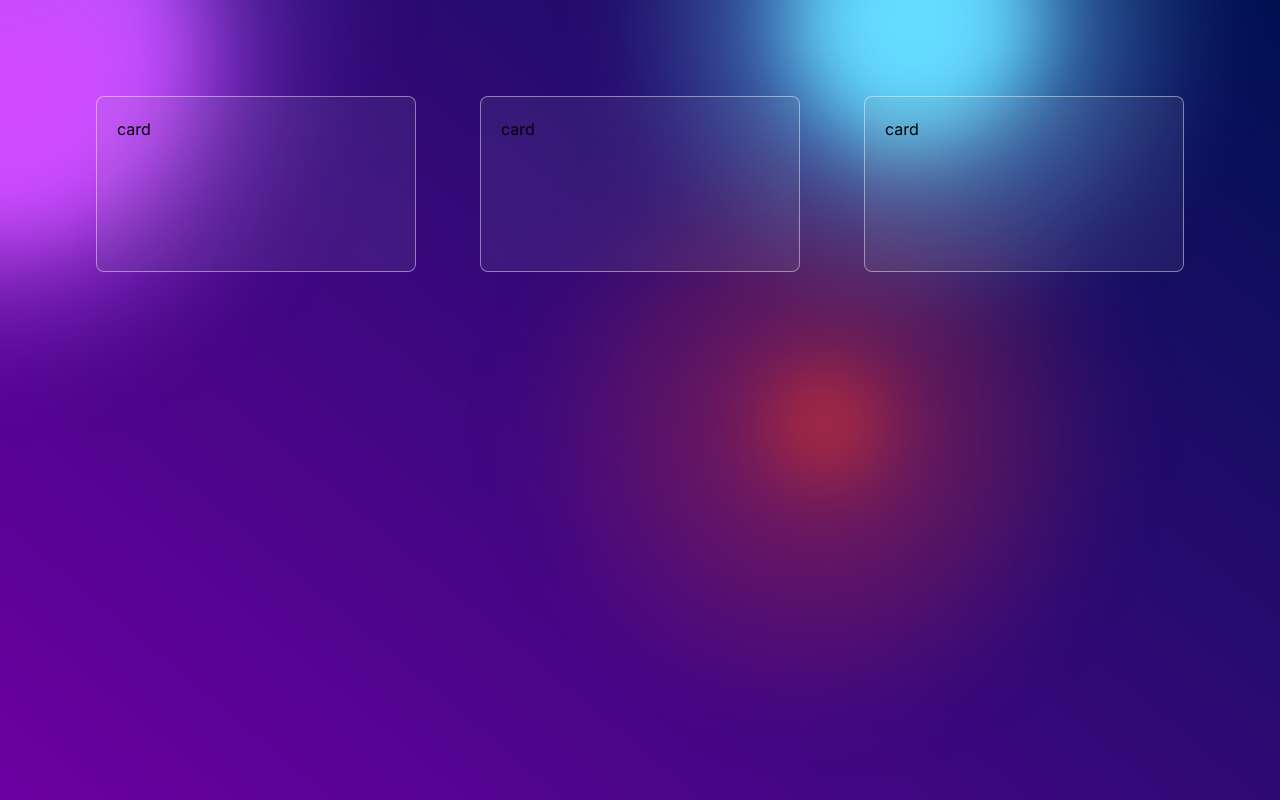
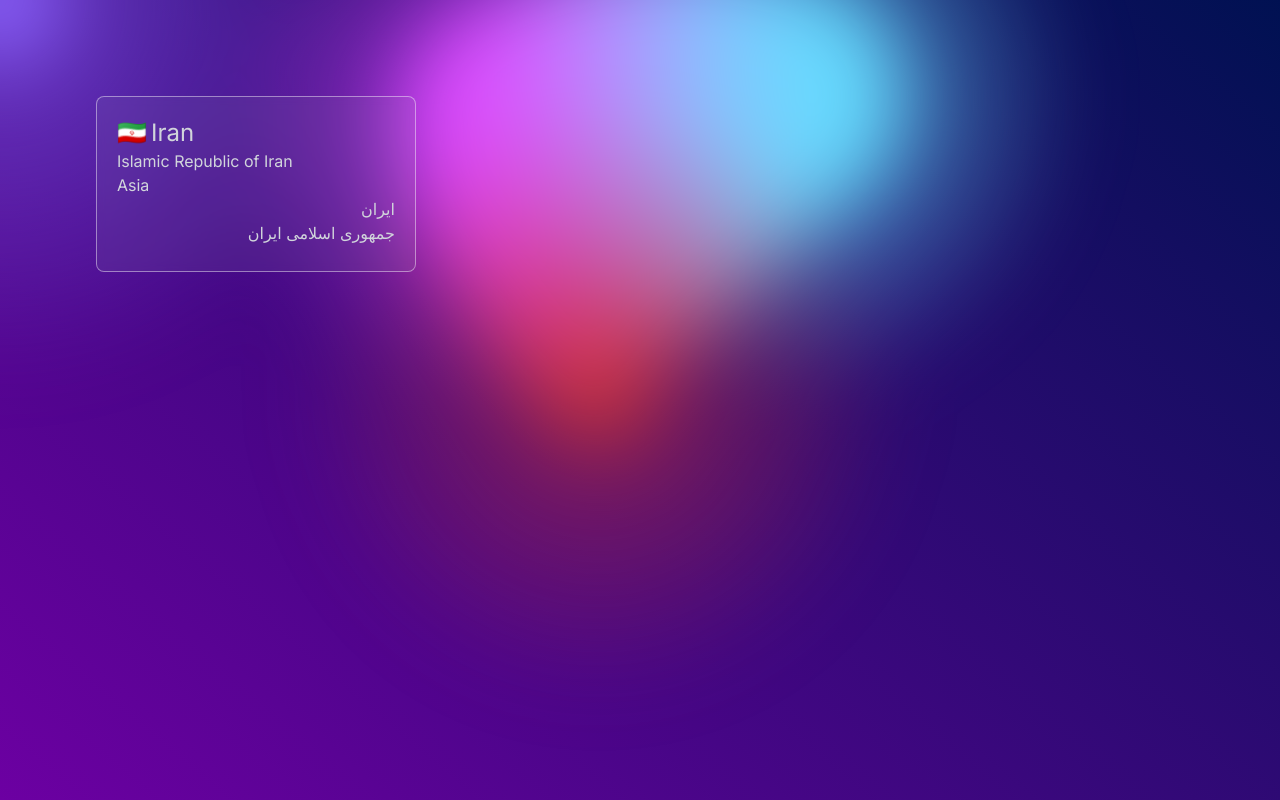
Before and after one commit to hossein-jorfi/country-information, a Next.js app: page / in a window 1280 px wide. Built offline with nearby package versions, Linux system fonts and the light colour scheme.

Commit message:
add country card items

```diff
--- a/src/components/elements/CountryCard.tsx
+++ b/src/components/elements/CountryCard.tsx
@@ -1,28 +1,47 @@
+import Image from "next/image";
+
 type CountryCardProps = {
+  region: string;
   name: {
     common: string;
     official: string;
-    region: string;
-    flags: {
-      png: string;
-      svg: string;
-      alt: string;
+    native: {
+      common: string;
+      official: string;
     };
-    //     native: {
-    //       common: string;
-    //       official: string;
-    //     };
   };
+  flags: {
+    png: string;
+    svg: string;
+    alt: string;
+  };
+  flag: string;
 };
 
-const CountryCard = ({ name }: CountryCardProps) => {
+const CountryCard = ({ name, flag, flags, region }: CountryCardProps) => {
   return (
     <div
       className="p-5 w-80 h-44 !border-opacity-50 rounded-lg
-    bg-gray-400 bg-clip-padding backdrop-filter backdrop-blur-sm bg-opacity-10 border border-gray-100
-    "
+    bg-gray-400 bg-clip-padding backdrop-filter backdrop-blur-sm bg-opacity-10 border border-gray-100 text-gray-300"
     >
-      <div>card</div>
+      <div className="flex items-center text-2xl">
+        <p>{flag}</p>
+        <p className="ml-1">{name?.common}</p>
+      </div>
+
+      <div>
+        <p>{name?.official}</p>
+        <p>{region}</p>
+      </div>
+
+      <div dir="auto">
+        <p>{name?.native?.common}</p>
+        <p>{name?.native?.official}</p>
+      </div>
+
+      {/* <div>
+        <Image width={32} height={20} src={flags?.svg} alt={flags?.alt} />
+      </div> */}
     </div>
   );
 };
--- a/src/components/pages/HomePage.tsx
+++ b/src/components/pages/HomePage.tsx
@@ -3,9 +3,23 @@ import CountryCard from "../elements/CountryCard";
 const HomePage = () => {
   return (
     <div className="flex justify-between w-full">
-      <CountryCard />
-      <CountryCard />
-      <CountryCard />
+      <CountryCard
+        flags={{
+          png: "https://flagcdn.com/w320/ir.png",
+          svg: "https://flagcdn.com/ir.svg",
+          alt: "The flag of Iran is composed of three equal horizontal bands of green, white and red. A red emblem of Iran is centered in the white band and Arabic inscriptions in white span the bottom edge of the green band and the top edge of the red band.",
+        }}
+        name={{
+          common: "Iran",
+          official: "Islamic Republic of Iran",
+          native: {
+            official: "جمهوری اسلامی ایران",
+            common: "ایران",
+          },
+        }}
+        region="Asia"
+        flag="🇮🇷"
+      />
     </div>
   );
 };
```
